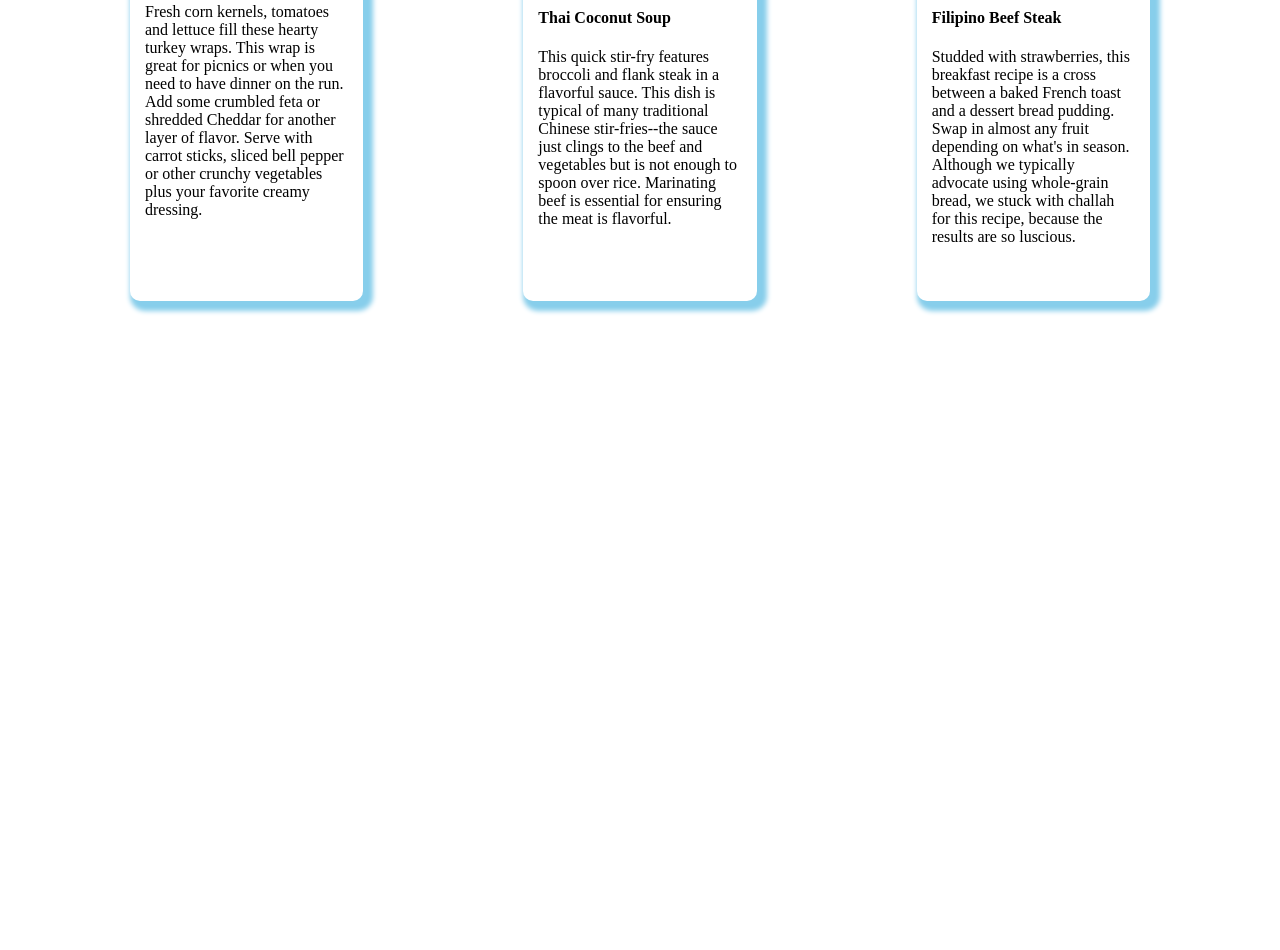
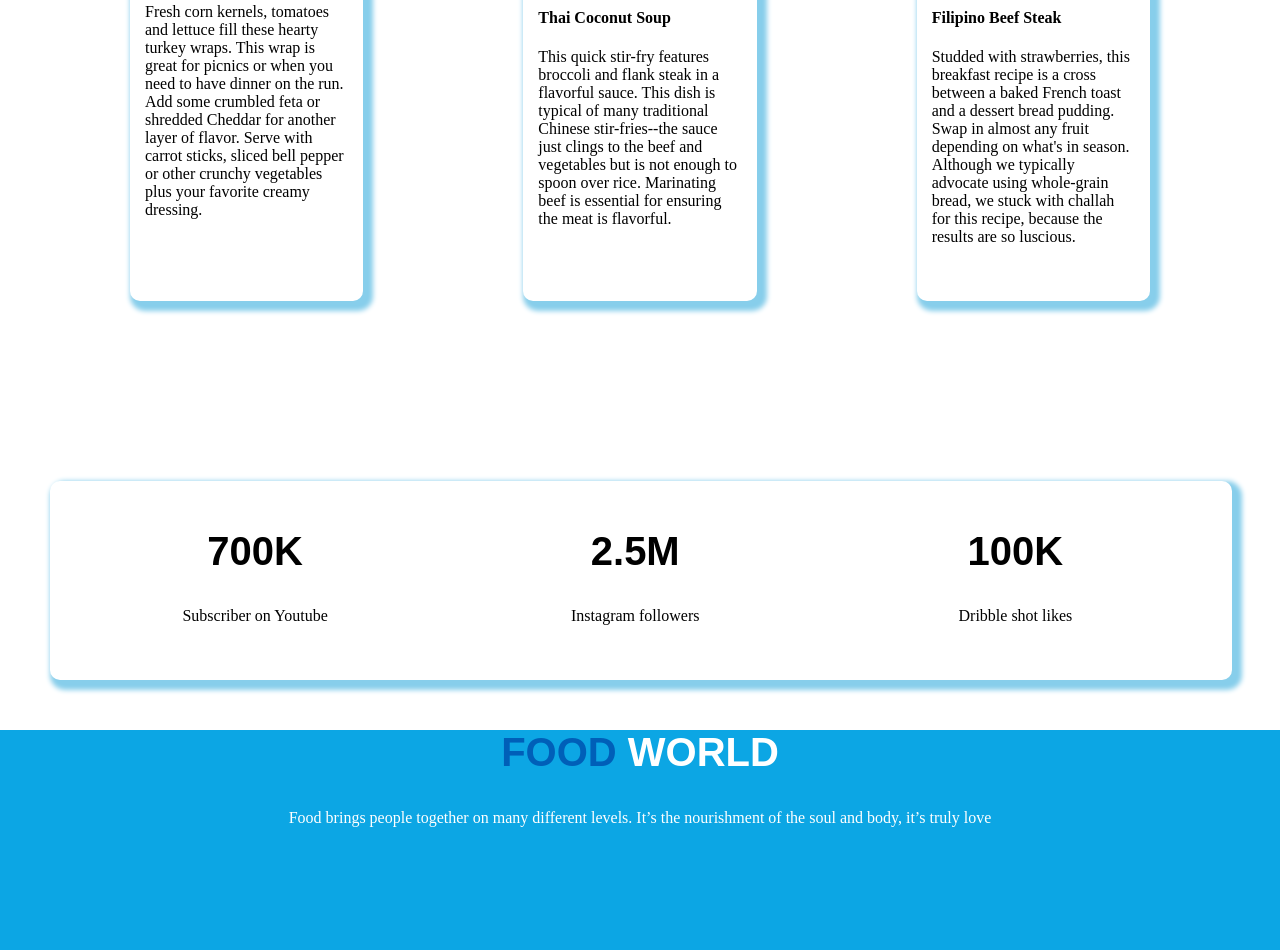
Before and after one commit to esafraaz/Assingment_1, a plain HTML site: page index.html in a window 1280 px wide. Shown: the part 1467-2417 px from the top of the page. Before the commit the page ends 1898 px from the top, so only its background shows below. Drawn offline with Linux system fonts and the light colour scheme.

Commit message:
2nd push, footer

```diff
--- a/index.html
+++ b/index.html
@@ -11,9 +11,9 @@
 <body>
     <section class="section_prop">
         <div class=" div_prop">
-            <h1><span id="Head_wrd"> Skip </span>The Diet,<br> Just Eat Healthy <br> With food Network</h1>
+            <h1><span class="Head_wrd"> Skip </span>The Diet,<br> Just Eat Healthy <br> With food Network</h1>
             <p>The word diet first appeared in English in the 13th century. In nutrition, diet is the sum of food consumed by a person or other organism. The word diet often implies the use of specific intake of nutrition for health or weight-management reasons (with the two often being related). </p>
-            <a class="button-dg" target="_blank" href="https://www.burgerking.cz/">ORDER FOOOD</a>
+            <a class="button-dg" target="_blank" href="https://www.burgerking.cz/">ORDER FOOD</a>
             </div>
         <div class="div_prop">
             <img src="image/1st_section.png" alt="">
@@ -50,5 +50,24 @@
             <p>Studded with strawberries, this breakfast recipe is a cross between a baked French toast and a dessert bread pudding. Swap in almost any fruit depending on what's in season. Although we typically advocate using whole-grain bread, we stuck with challah for this recipe, because the results are so luscious.</p>
         </div>
     </section>
+    <section id="boxed-sec">
+        <div class="boxed-sec-div">
+            <h2>700K</h2>
+            <p>Subscriber on Youtube</p>
+        </div>
+        <div class="boxed-sec-div">
+            <h2>2.5M</h2>
+            <p>Instagram followers</p>
+        </div>
+        <div class="boxed-sec-div">
+            <h2>100K</h2>
+            <p>Dribble shot likes</p>
+        </div>
+   </section>
+   <footer class="foot">
+       <h2><span class="Head_wrd">FOOD</span> <span class="last-word">WORLD</span></h2>
+       <p class="last-word">Food brings people together on many different levels. It’s the nourishment of the soul and body, it’s truly love</p>
+
+   </footer>
 </body>
 </html>
--- a/style.css
+++ b/style.css
@@ -1,11 +1,12 @@
 body{
     margin: 0;
+    padding: 0;
 }
 .section_prop{
     display: flex;
     padding: 50px;
 }
-#Head_wrd{
+.Head_wrd{
     color: rgb(0, 95, 184);
 }
 h1{
@@ -67,3 +68,26 @@ p{
 .boxing img{
     width: 100%;
 }
+#boxed-sec{
+    display: flex;
+    padding: 15px;
+    margin: 50px;
+    width: 90%;
+    border-width: 5px;
+    box-shadow: 5px 5px 5px 5px skyblue;
+    border-radius: 10px;
+}
+.boxed-sec-div{
+    width: 33%;
+    text-align: center;
+}
+.last-word{
+    color: rgb(255, 255, 255);
+}
+.foot{
+    text-align: center;
+    background-color: rgb(12, 166, 228);
+    height : 220px;
+    margin-bottom:0;
+}
+}
```
